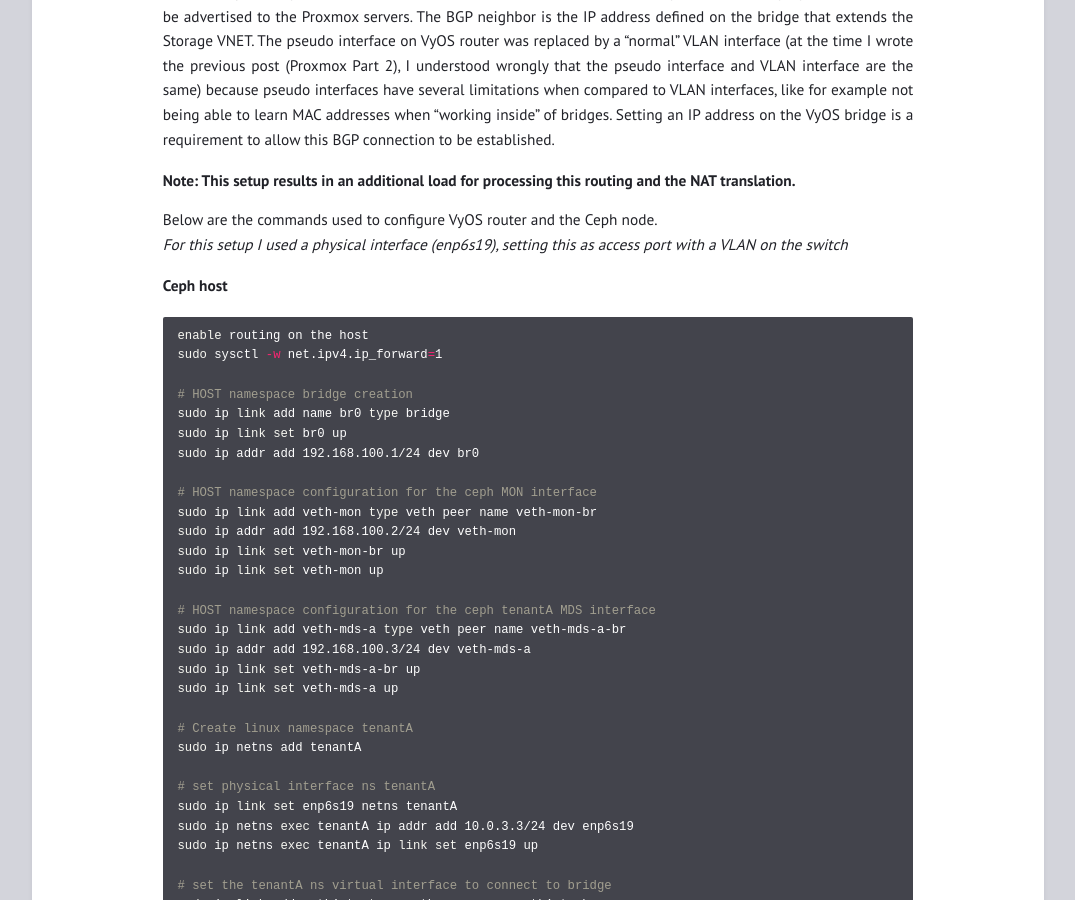
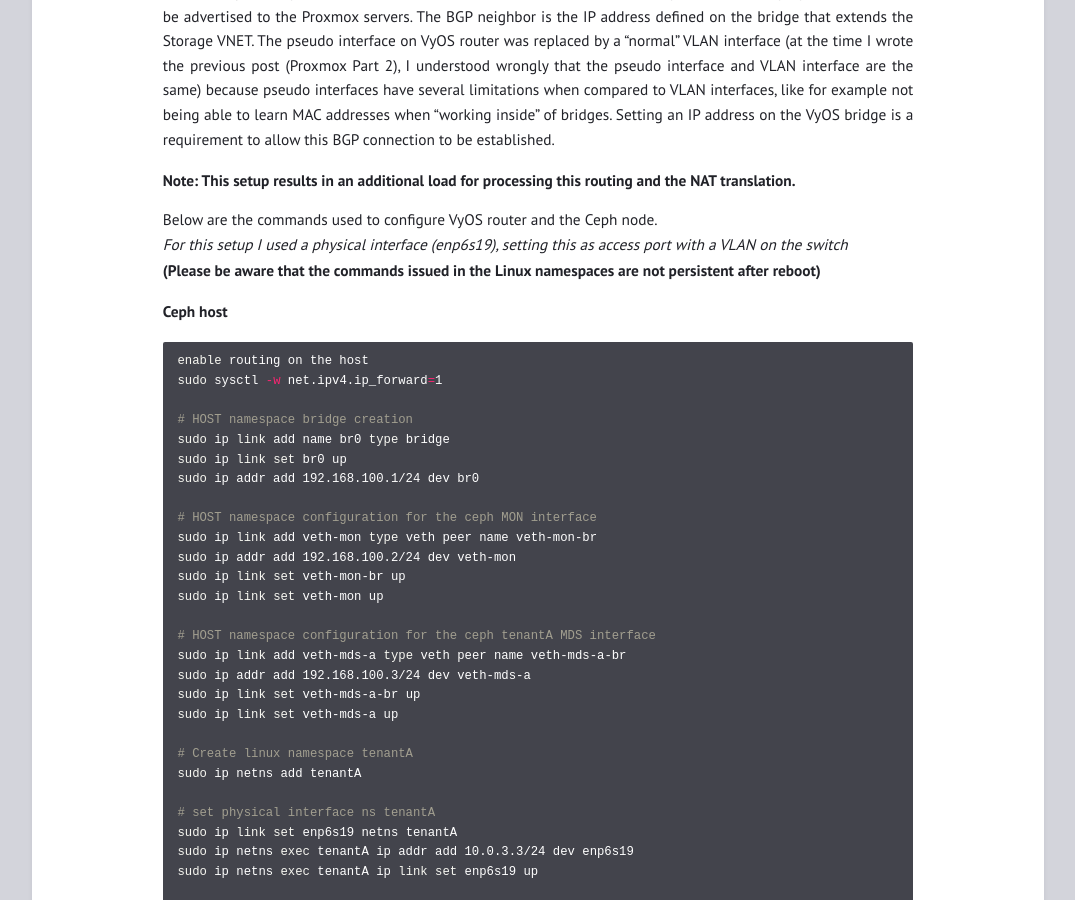
Before and after one commit to lptekdev/homelab, a Jekyll site: the page built from _posts/2025-03-28-proxmox-part3.md, in a window 1280 px wide and 900 px high, scrolled down 1902 px. Shown: the whole window, without its empty margins (102-1177 px from the left). Built offline with Jekyll 4.4.1, drawn with Linux system fonts in a browser that asks for light colours.

Commit message:
adding note linux namespace

````diff
--- a/_posts/2025-03-28-proxmox-part3.md
+++ b/_posts/2025-03-28-proxmox-part3.md
@@ -37,6 +37,7 @@ Additionally, a BGP process is instantiated in the tenant Linux network namespac
 
 Below are the commands used to configure VyOS router and the Ceph node.
 *For this setup I used a physical interface (enp6s19), setting this as access port with a VLAN on the switch*
+**(Please be aware that the commands issued in the Linux namespaces are not persistent after reboot)**
 
 **Ceph host**
 ```bash
````
